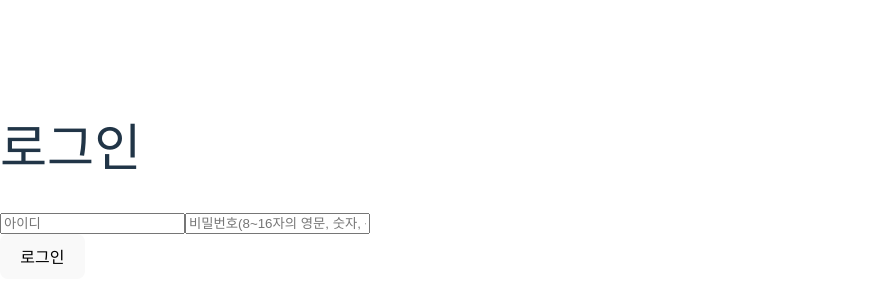
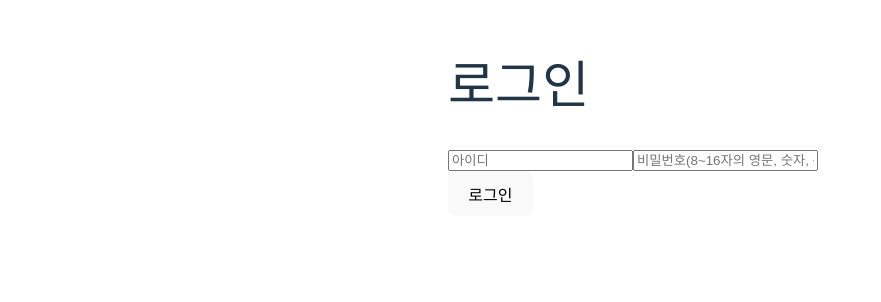
Before and after one commit to suhyeon0111/Typescript_study, a React (Vite) app in the folder myWebPage/: page /login in a window 1280 px wide. Shown: the part 218-520 px from the top of the page, without its empty margins (0-881 px from the left). Built offline with nearby package versions, Linux system fonts and the light colour scheme.

Commit message:
[style]: loginPage 스타일 변경

```diff
--- a/myWebPage/src/Components/MyPage/LoginPage.tsx
+++ b/myWebPage/src/Components/MyPage/LoginPage.tsx
@@ -37,7 +37,7 @@ export default function LoginPage() {
 
 
     return (
-        <div className="loginContainer">
+        <div className="RegisterContainer">
             <div>
                 <form onSubmit={handleSubmit}>
                     <h1>로그인</h1>
@@ -47,7 +47,7 @@ export default function LoginPage() {
                             value={login.id}
                             onChange={handleInputChange}
                             placeholder="아이디" />
-                        <input type="text"
+                        <input type="password"
                             name="password"
                             value={login.password}
                             onChange={handleInputChange}
```
